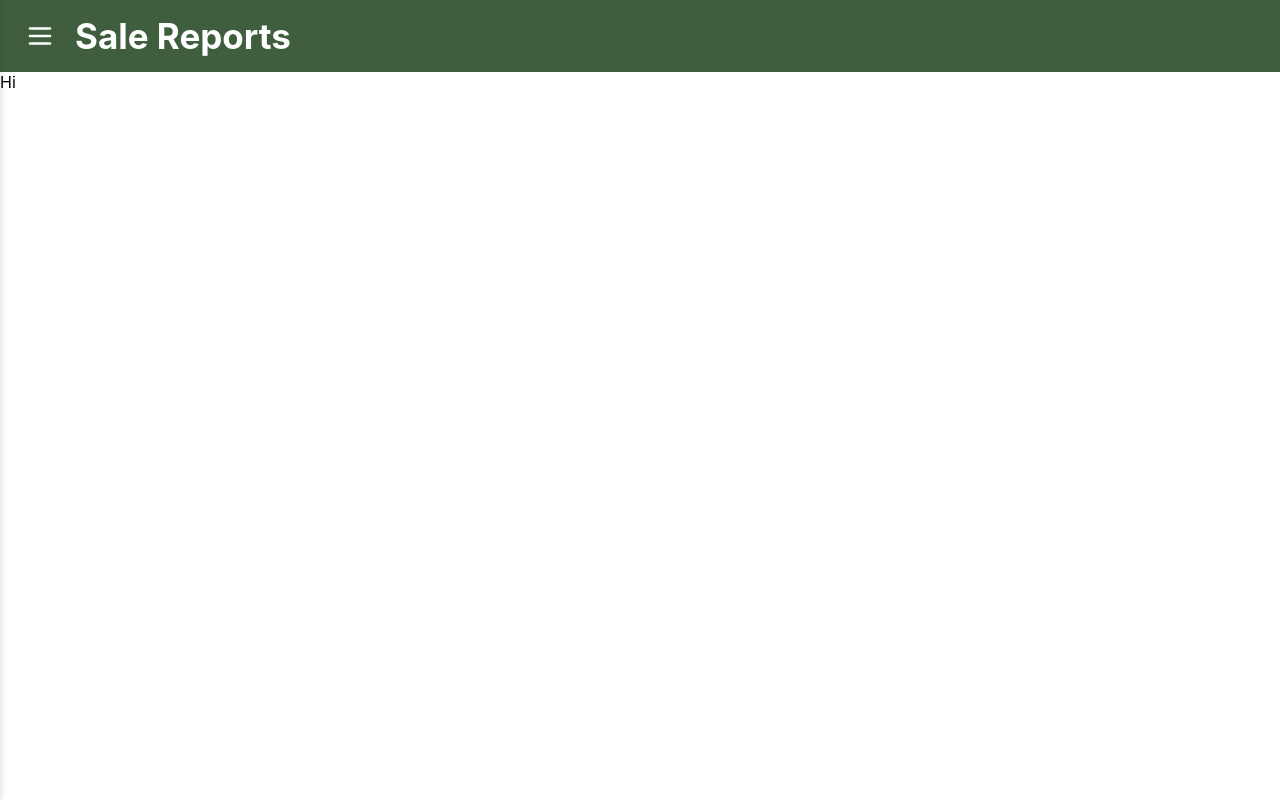
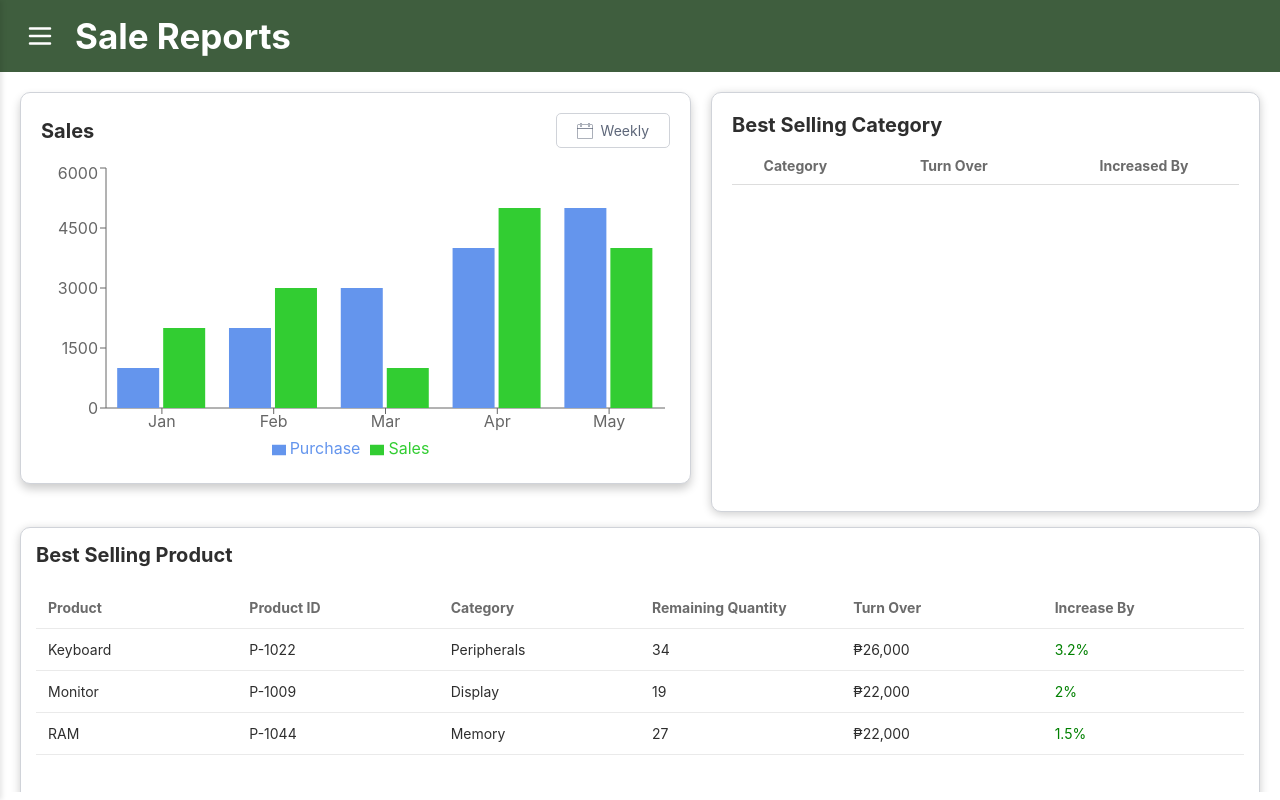
Before and after one commit to Shiverooo/OJT-PoS, a React (Create React App) app in the folder client/: page /admin/sales-reports in a window 1280 px wide. Built offline with nearby package versions, Linux system fonts and the light colour scheme.

Commit message:
added sales report page and fix user management

```diff
--- a/client/src/components/login-form.tsx
+++ b/client/src/components/login-form.tsx
@@ -61,16 +61,6 @@ function LoginForm() {
               </span>
           </div>
 
-          {/* Role Selection */}
-          <div className="role-selection">
-              <label htmlFor="cashier">Cashier
-                  <input type="radio" className="radio-bt" id="cashier" name="role" value="cashier" required />
-              </label>
-              <label htmlFor="admin">Admin
-                  <input type="radio" className="radio-btn" id="admin" name="role" value="admin" required />
-              </label>
-          </div>
-
           {/* Keep Me Logged In Toggle */}
           <div className="options">
               <label className="toggle-switch">
--- a/client/src/page/admin-dashboard/dashboard/sales-reports.tsx
+++ b/client/src/page/admin-dashboard/dashboard/sales-reports.tsx
@@ -1,12 +1,144 @@
-import React from 'react'
-import '../../../styles/admin/sales-report.css'
+import React, { useState } from "react";
+import "../../../styles/admin/sales-report.css";
+import SalesPurchaseChart from "../../../components/admin/main-dashboard/sales-purchase-charts.tsx";
+
+const salesPurchaseData = [
+  { month: "Jan", purchase: 1000, sales: 2000 },
+  { month: "Feb", purchase: 2000, sales: 3000 },
+  { month: "Mar", purchase: 3000, sales: 1000 },
+  { month: "Apr", purchase: 4000, sales: 5000 },
+  { month: "May", purchase: 5000, sales: 4000 },
+];
+
+// Dummy product data for pagination
+const productData = [
+  {
+    product: "Keyboard",
+    id: "P-1022",
+    category: "Peripherals",
+    quantity: 34,
+    turnover: 26000,
+    increase: "3.2%",
+  },
+  {
+    product: "Monitor",
+    id: "P-1009",
+    category: "Display",
+    quantity: 19,
+    turnover: 22000,
+    increase: "2%",
+  },
+  {
+    product: "RAM",
+    id: "P-1044",
+    category: "Memory",
+    quantity: 27,
+    turnover: 22000,
+    increase: "1.5%",
+  },
+];
 
 function SalesReport() {
+  const [currentPage, setCurrentPage] = useState(1);
+  const pageSize = 9;
+
+  const totalPages = Math.ceil(productData.length / pageSize);
+
+  const handlePrevPage = () => {
+    setCurrentPage((prev) => Math.max(prev - 1, 1));
+  };
+
+  const handleNextPage = () => {
+    setCurrentPage((prev) => Math.min(prev + 1, totalPages));
+  };
+
+  const paginatedData = productData.slice(
+    (currentPage - 1) * pageSize,
+    currentPage * pageSize
+  );
+
   return (
-    <div>
-        Hi
+    <div className="sales-report-wrapper">
+      <div className="sales-report-container">
+        <div className="sales-chart-container">
+          <SalesPurchaseChart data={salesPurchaseData} />
+        </div>
+
+        <div className="best-selling-category">
+          <div className="best-category">
+            <h2>Best Selling Category</h2>
+            <table>
+              <colgroup>
+                <col style={{ width: "20%" }} />
+                <col style={{ width: "30%" }} />
+                <col style={{ width: "30%" }} />
+              </colgroup>
+              <thead>
+                <tr>
+                  <th>Category</th>
+                  <th>Turn Over</th>
+                  <th>Increased By</th>
+                </tr>
+              </thead>
+              <tbody>{/* Add category rows here */}</tbody>
+            </table>
+          </div>
+        </div>
+      </div>
+
+      <div className="best-selling-product">
+        <div className="best-product">
+          <h2>Best Selling Product</h2>
+          <table className="best-product-table">
+            <colgroup>
+              <col style={{ width: "15%" }} />
+              <col style={{ width: "15%" }} />
+              <col style={{ width: "15%" }} />
+              <col style={{ width: "15%" }} />
+              <col style={{ width: "15%" }} />
+              <col style={{ width: "15%" }} />
+            </colgroup>
+            <thead>
+              <tr>
+                <th>Product</th>
+                <th>Product ID</th>
+                <th>Category</th>
+                <th>Remaining Quantity</th>
+                <th>Turn Over</th>
+                <th>Increase By</th>
+              </tr>
+            </thead>
+            <tbody>
+              {paginatedData.map((item, index) => (
+                <tr key={index}>
+                  <td>{item.product}</td>
+                  <td>{item.id}</td>
+                  <td>{item.category}</td>
+                  <td>{item.quantity}</td>
+                  <td>₱{item.turnover.toLocaleString()}</td>
+                  <td className="increase">{item.increase}</td>
+                </tr>
+              ))}
+            </tbody>
+          </table>
+          <div className="sale-pagination">
+            <button onClick={handlePrevPage} disabled={currentPage === 1}>
+              Previous
+            </button>
+            <span>
+              Page {totalPages === 0 ? 1 : currentPage} of {totalPages || 1}
+            </span>
+            <button
+              onClick={handleNextPage}
+              disabled={currentPage >= totalPages}
+            >
+              Next
+            </button>
+          </div>
+        </div>
+      </div>
     </div>
-  )
+  );
 }
 
-export default SalesReport
+export default SalesReport;
--- a/client/src/styles/admin/admin-dashboard.css
+++ b/client/src/styles/admin/admin-dashboard.css
@@ -25,6 +25,7 @@
 .sidebar-header {
   text-align: center;
   margin-bottom: 20px;
+
 }
 
 .logo {
@@ -147,7 +148,6 @@
   align-items: center;
   justify-content: flex-start;
   background-color: #3f5e3e;
-  max-height: 100%;
   padding: 15px;
 }
 
--- a/client/src/styles/admin/product-management.css
+++ b/client/src/styles/admin/product-management.css
@@ -1,10 +1,10 @@
 /* Main container */
-.management-container {
+/* .management-container {
   height: 100vh;
   overflow-y: auto;
   display: flex;
   flex-direction: column;
-}
+} */
 
 .header-management {
   display: flex;
--- a/client/src/styles/admin/sales-report.css
+++ b/client/src/styles/admin/sales-report.css
@@ -0,0 +1,162 @@
+html,
+body {
+  height: 100%;
+  margin: 0;
+  padding: 0;
+}
+
+.sales-report-wrapper {
+  max-height: 90vh;
+  overflow-y: auto;
+}
+
+/* Scrollbar Styling */
+.sales-report-wrapper::-webkit-scrollbar {
+  width: 8px;
+}
+
+.sales-report-wrapper::-webkit-scrollbar-track {
+  background: #f1f1f1;
+}
+
+.sales-report-wrapper::-webkit-scrollbar-thumb {
+  background: #888;
+}
+
+.sales-report-wrapper::-webkit-scrollbar-thumb:hover {
+  background: #555;
+}
+
+.sales-report-container {
+  display: grid;
+  grid-template-areas: "sales-chart best-category";
+  grid-template-columns: 55% 45%;
+  margin-right: 20px;
+  gap: 20px;
+  padding: 20px;
+}
+
+/* Best Selling Category */
+.best-category {
+  grid-area: best-category;
+  background: white;
+  padding: 20px;
+  border-radius: 10px;
+  height: 52.5vh;
+  box-shadow: 0 2px 10px rgba(0, 0, 0, 0.2);
+  border: 1px solid #d0d3d9;
+  overflow-y: auto;
+}
+
+.best-category h2 {
+  font-size: 20px;
+  font-weight: bold;
+  color: #2e2e2e;
+}
+
+.best-category table {
+  width: 100%;
+  border-collapse: collapse;
+  margin-top: 10px;
+  table-layout: fixed;
+}
+
+.best-category th,
+.best-category td {
+  font-size: 14px;
+  padding: 10px 2px;
+  vertical-align: middle;
+  border-bottom: 1px solid #ddd;
+  color: #6b6b6b;
+}
+
+/* Best Selling Product */
+.best-selling-product {
+  grid-area: best-product;
+  margin-top: -25px;
+  padding: 20px;
+}
+
+.best-product {
+  position: relative;
+  background: white;
+  padding: 15px;
+  padding-bottom: 70px;
+  border-radius: 10px;
+  height: 70vh;
+  box-shadow: 0 2px 10px rgba(0, 0, 0, 0.2);
+  border: 1px solid #d0d3d9;
+}
+
+.best-product h2 {
+  font-size: 20px;
+  font-weight: bold;
+  color: #2e2e2e;
+}
+
+.best-product-table {
+  width: 100%;
+  border-collapse: collapse;
+  margin-top: 20px;
+  table-layout: fixed;
+}
+
+.best-product-table th,
+.best-product-table td {
+  font-size: 14px;
+  padding: 12px;
+  text-align: left;
+  border-bottom: 1px solid #eaeaea;
+  color: #2e2e2e;
+}
+
+.best-product-table th {
+  color: #6b6b6b;
+}
+
+.best-product-table td.increase {
+  color: green;
+  /* text-align: right; */
+}
+
+/* Pagination */
+.sale-pagination {
+  display: flex;
+  justify-content: space-between;
+  padding: 10px;
+  font-size: 14px;
+  width: 100%;
+  background-color: #fff;
+  position: absolute;
+  bottom: 5px;
+  left: 0;
+  z-index: 1;
+}
+
+.sale-pagination button {
+  width: 100px;
+  padding: 5px 10px;
+  background-color: #4caf50;
+  color: white;
+  font-size: 14px;
+  border: none;
+  border-radius: 3px;
+  cursor: pointer;
+  text-align: center;
+}
+
+.sale-pagination button:hover {
+  background-color: #41ab5d;
+}
+
+.sale-pagination span {
+  font-size: 14px;
+  color: #292929;
+  align-self: center;
+  padding: 0 10px;
+}
+
+.sale-pagination button:disabled {
+  background-color: #ccc;
+  cursor: not-allowed;
+}
--- a/client/src/styles/admin/user-management.css
+++ b/client/src/styles/admin/user-management.css
@@ -1,10 +1,10 @@
 /* ========== USER MANAGEMENT CONTAINER ========== */
-.user-management-container {
+/* .user-management-container {
   height: 100vh;
   overflow-y: auto;
   display: flex;
   flex-direction: column;
-}
+} */
 
 /* ========== HEADER: SEARCH & BUTTONS ========== */
 .user-management {
@@ -59,7 +59,6 @@
   align-items: center;
   gap: 8px;
   cursor: pointer;
-  transition: all 0.2s ease-in-out;
   line-height: 1;
 }
 
@@ -141,7 +140,6 @@ th button {
 .sort-icon {
   width: 18px;
   height: 18px;
-  transition: transform 0.2s ease-in-out;
 }
 
 /* ========== TABLE BODY ========== */
@@ -182,7 +180,6 @@ th button {
   padding: 6px;
   border-radius: 6px;
   cursor: pointer;
-  transition: background-color 0.2s ease-in-out;
 }
 
 /* Disabled state for delete */
@@ -256,7 +253,6 @@ th button {
 .btn-cancel {
   background-color: #e0e0e0;
   color: #333;
-  transition: background-color 0.3s ease;
 }
 
 .btn-cancel:hover {
@@ -266,7 +262,6 @@ th button {
 .btn-confirm-delete {
   background-color: #e74c3c;
   color: white;
-  transition: background-color 0.3s ease;
 }
 
 .btn-confirm-delete:hover {
```
Also changed, not shown: client/src/components/admin/user-management/addusersmodal.tsx (+17 -18 lines), client/src/page/admin-dashboard/dashboard/user-management.tsx (+73 -91 lines), 1 other file (tests, documents, lock files or other folders).
